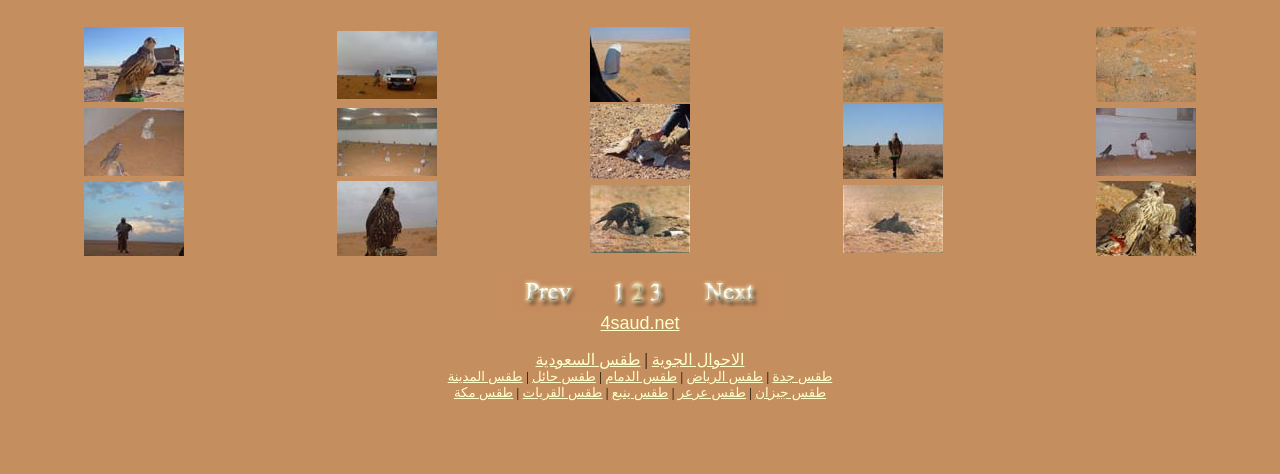
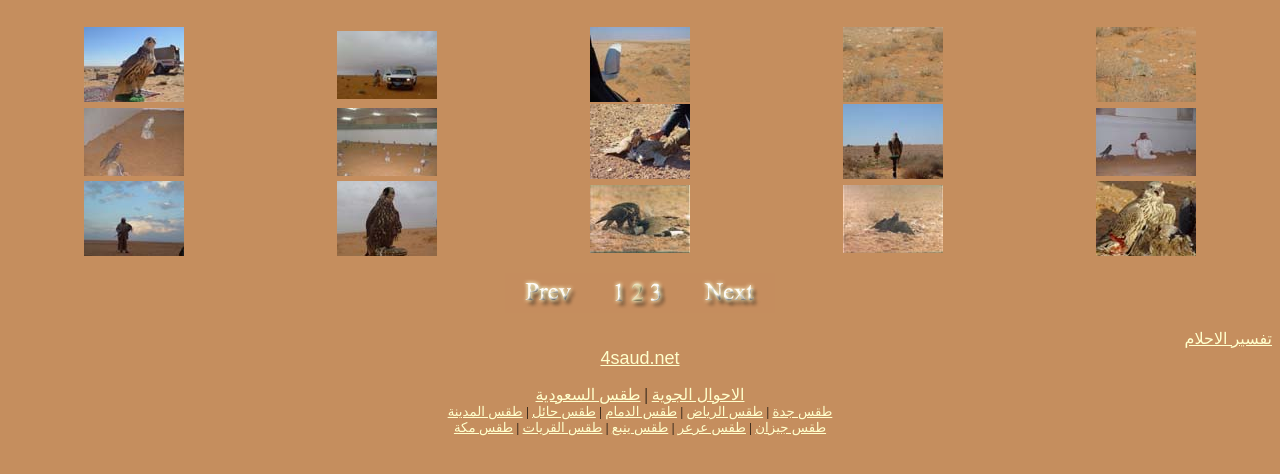
Before and after one commit to hz1sa/4saud, a plain HTML site: page gallery_2.htm in a window 1280 px wide. Drawn offline with Linux system fonts and the light colour scheme.

Commit message:
Update gallery_2.htm

```diff
--- a/gallery_2.htm
+++ b/gallery_2.htm
@@ -62,7 +62,7 @@ pageTracker._trackPageview();
 </div>
 
 <p align="center"><a href="http://www.4saud.net/gallery_3.htm"><img border="0" src="images/Next.psd.gif" width="90" height="40"></a><img border="0" src="images/INDEX2.gif" width="90" height="40"><a href="http://www.4saud.net/gallery_1.htm"><img border="0" src="images/Prev.psd.gif" width="90" height="40"></a></p>
-
+<a href="https://www.thedreams.co/">تفسير الاحلام</a>
 <!--msnavigation--></td></tr><!--msnavigation--></table><!--msnavigation--><table border="0" cellpadding="0" cellspacing="0" width="100%"><tr><td>
 
 
```
